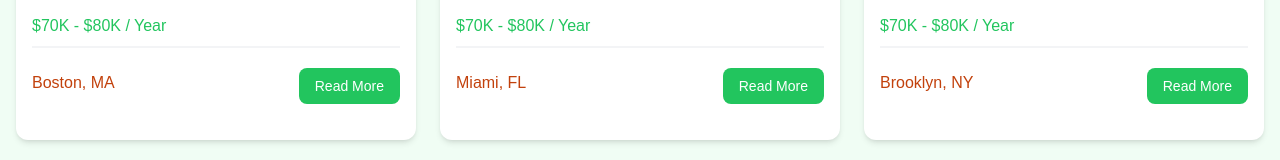
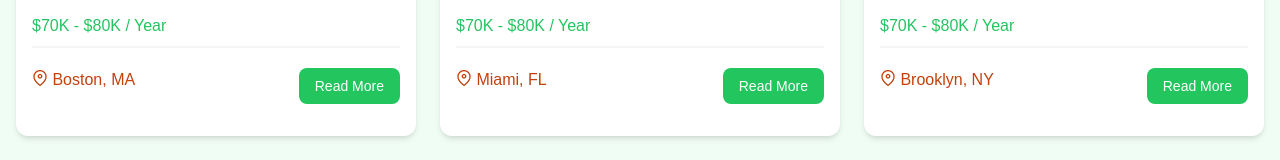
Before and after one commit to aleksamlsvc12/Vue-Jobs, a Vue app: page / in a window 1280 px wide. Shown: the part 915-1075 px from the top of the page. Built offline with nearby package versions, Linux system fonts and the light colour scheme; the HTML template or start-up script is replaced by a standard one.

Commit message:
Primeicons are imported and used

```diff
--- a/package.json
+++ b/package.json
@@ -9,6 +9,7 @@
     "preview": "vite preview"
   },
   "dependencies": {
+    "primeicons": "^7.0.0",
     "vue": "^3.5.13"
   },
   "devDependencies": {
--- a/src/components/JobListing.vue
+++ b/src/components/JobListing.vue
@@ -40,7 +40,7 @@
 
               <div class="flex flex-col lg:flex-row justify-between mb-4">
                 <div class="text-orange-700 mb-3">
-                  <i class="fa-solid fa-location-dot text-lg"></i>
+                  <i class="pi pi-map-marker text-orange-700"></i>
                   {{job.location}}
                 </div>
                 <a
--- a/src/main.js
+++ b/src/main.js
@@ -1,4 +1,5 @@
 import './assets/main.css'
+import 'primeicons/primeicons.css'
 
 import { createApp } from 'vue'
 import App from './App.vue'
```
Also changed, not shown: 1 other file (tests, documents, lock files or other folders).
